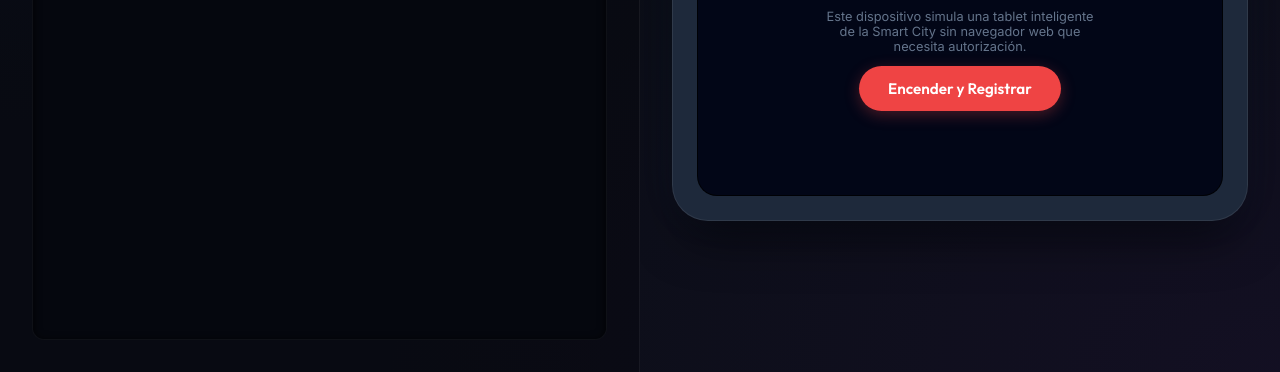
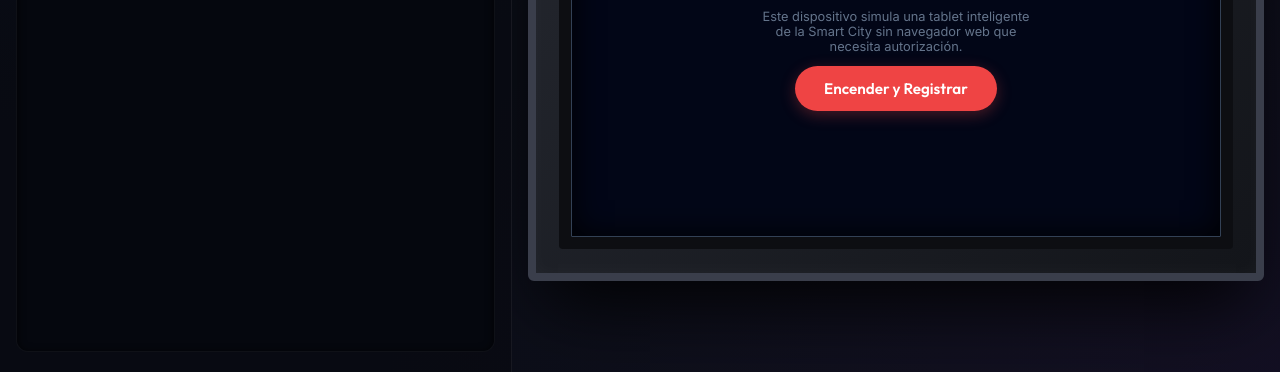
Before and after one commit to bictorp/SCIOTS_Project_Oauth, a website: page public/index.html in a window 1280 px wide. Shown: the part 445-817 px from the top of the page. Drawn offline with Linux system fonts and the light colour scheme.

Commit message:
minor changes

```diff
--- a/public/index.html
+++ b/public/index.html
@@ -117,7 +117,7 @@
     /* Split Screen Layout */
     .app-container {
       display: grid;
-      grid-template-columns: 1fr 1fr;
+      grid-template-columns: 4fr 6fr;
       grid-template-rows: 100%;
       flex: 1;
       height: calc(100vh - 65px);
@@ -128,7 +128,7 @@
     }
 
     .split-panel {
-      padding: 2rem;
+      padding: 1.25rem 1rem;
       display: flex;
       flex-direction: column;
       gap: 1.5rem;
@@ -339,38 +339,31 @@
        Tablet Simulator Component (Vista A - Derecha)
        ========================================================================== */
     .tablet-simulator {
-      background: var(--tablet-bezel);
-      border-radius: 36px;
-      padding: 1.5rem;
+      background: linear-gradient(135deg, #252830 0%, #13151a 100%);
+      border-radius: 6px; /* Esquinas ultra-afiladas de diseño moderno/arquitectónico */
+      padding: 2.2rem;
       width: 100%;
-      max-width: 660px;
+      max-width: 880px;
       aspect-ratio: 4 / 3;
-      box-shadow: 0 25px 50px -12px rgba(0, 0, 0, 0.6), 0 0 40px rgba(59, 130, 246, 0.05);
-      border: 1px solid rgba(255, 255, 255, 0.08);
+      box-shadow:
+        0 35px 70px -15px rgba(0, 0, 0, 0.9), /* Sombra súper profunda */
+        inset 0 0 15px rgba(255, 255, 255, 0.03); /* Brillo sutil de metal cepillado */
+      border: 8px solid #3a3e4b; /* Marco exterior de aluminio/titanio oscuro mecanizado */
       position: relative;
       display: flex;
       flex-direction: column;
     }
 
-    /* Bezel camera and details */
-    .tablet-simulator::before {
-      content: '';
-      position: absolute;
-      top: 0.6rem;
-      left: 50%;
-      transform: translateX(-50%);
-      width: 8px;
-      height: 8px;
-      border-radius: 50%;
-      background: #0f172a;
-    }
 
     .tablet-screen {
       background: var(--tablet-screen);
       flex: 1;
-      border-radius: 20px;
+      border-radius: 1px; /* Acople perfecto del cristal */
       overflow-y: auto;
-      border: 1px solid rgba(0, 0, 0, 0.8);
+      border: 1px solid #334155; /* Bisel interior minimalista en acero/pizarra */
+      box-shadow:
+        inset 0 0 30px rgba(0, 0, 0, 0.95), /* Cristal flotante */
+        0 0 0 12px #0d0e12; /* Paspartú negro obsidiana mate de máximo contraste */
       display: flex;
       flex-direction: column;
       align-items: center;
@@ -594,9 +587,7 @@
         <h2>Panel de Administración y Depuración</h2>
         <button class="btn btn-outline" onclick="clearLogs()">Limpiar Consola</button>
       </div>
-      <p style="font-size: 0.8rem; color: var(--text-muted); line-height: 1.4;">
-        A continuación se detalla la comunicación en tiempo real. Observa cómo el dispositivo IoT habla con el servidor usando <strong>CoAP (UDP)</strong> a través del Proxy Inverso, firmando criptográficamente sus peticiones.
-      </p>
+
 
       <!-- Terminal logs window -->
       <div class="terminal-container">
@@ -736,6 +727,7 @@
 
       ws.onclose = () => {
         statusWS.classList.remove('active');
+        statusProxy.classList.remove('active'); // Apagar indicador de proxy
         addLog('SISTEMA', 'error', 'Conexión WebSocket cerrada. Intentando reconectar...');
         setTimeout(connectWS, 2000);
       };
@@ -792,6 +784,9 @@
     }
 
     function handleDeviceStateChange(state, details) {
+      // Si recibimos cualquier estado del dispositivo, el flujo/proxy CoAP está activo
+      statusProxy.classList.add('active');
+
       // Hide all states
       stateOff.classList.add('hidden');
       stateRegistering.classList.add('hidden');
```
